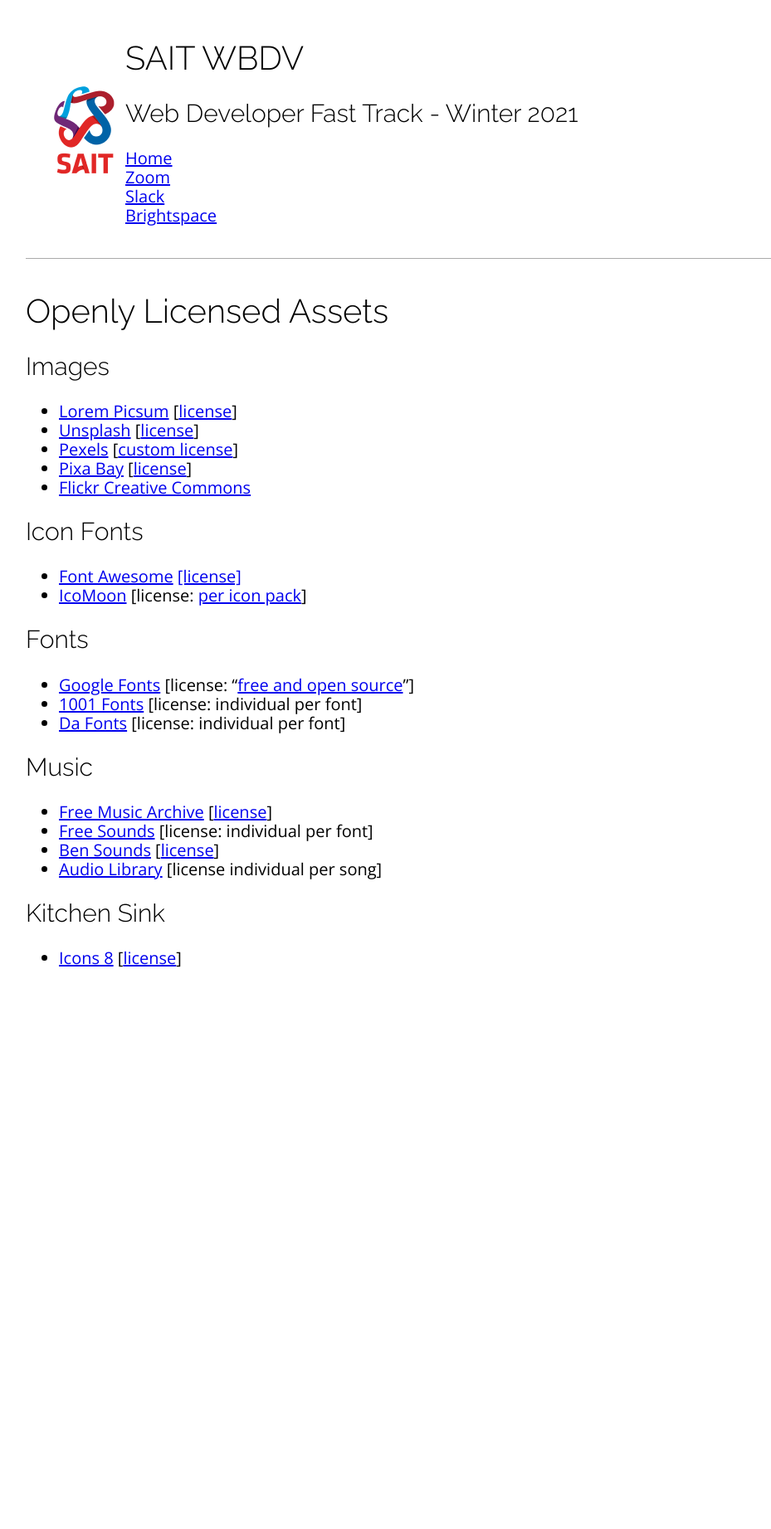
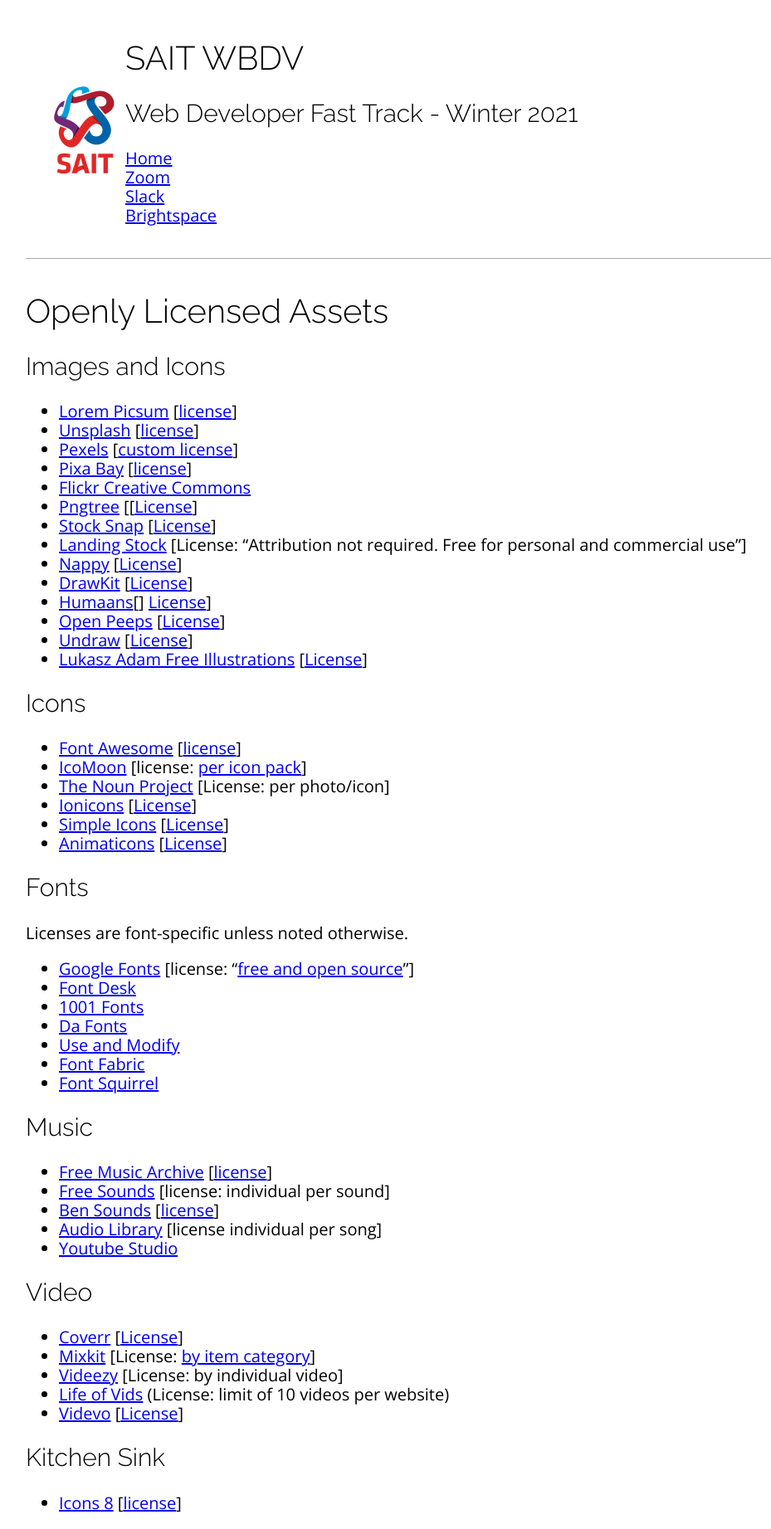
Before and after one commit to sait-wbdv/winter-2021, a Jekyll site: the page built from cheatsheets/copyright/open-assets/index.md, in a window 1280 px wide. Shown: the whole page at 83% size, without its empty margins (97-1026 px from the left). Built offline with Jekyll 4.4.1, drawn with Linux system fonts in a browser that asks for light colours; nearby versions of some CDN libraries; before the commit the page ends 1186 px from its top, so only the background shows below that.

Commit message:
added new open resources

```diff
--- a/cheatsheets/copyright/open-assets/index.md
+++ b/cheatsheets/copyright/open-assets/index.md
@@ -3,27 +3,53 @@ layout: default
 title: Openly Licensed Assets
 ---
 # Openly Licensed Assets
-## Images
+## Images and Icons
 - [Lorem Picsum](http://picsum.photos/) [[license](https://github.com/DMarby/picsum-photos/blob/main/lICENSE.md)]
 - [Unsplash](https://unsplash.com/) [[license](https://unsplash.com/license)]
 - [Pexels](https://www.pexels.com/) [[custom license](https://www.pexels.com/license/)]
 - [Pixa Bay](https://pixabay.com/) [[license](https://pixabay.com/service/license/)]
 - [Flickr Creative Commons](https://www.flickr.com/creativecommons/)
+- [Pngtree](https://pngtree.com/so/free-download) [[[License](https://pngtree.com/legal/license-terms)]
+- [Stock Snap](https://stocksnap.io/) [[License](https://stocksnap.io/license)]
+- [Landing Stock](https://landingstock.com/)  [License: "Attribution not required. Free for personal and commercial use"]
+- [Nappy](https://www.nappy.co/) [[License](https://www.nappy.co/license)]
+- [DrawKit](https://www.drawkit.io/) [[License](https://www.drawkit.io/license)]
+- [Humaans](https://www.humaaans.com/)[] [License](https://creativecommons.org/share-your-work/public-domain/cc0/)]
+- [Open Peeps](https://www.openpeeps.com/) [[License](https://creativecommons.org/publicdomain/zero/1.0/)]
+- [Undraw](https://undraw.co/) [[License](https://undraw.co/license)]
+- [Lukasz Adam Free Illustrations](https://lukaszadam.com/illustrations) [[License](https://creativecommons.org/publicdomain/zero/1.0/)]
 
-## Icon Fonts
-- [Font Awesome](https://fontawesome.com/) [[license]](https://fontawesome.com/license/free)
+## Icons
+- [Font Awesome](https://fontawesome.com/) [[license](https://fontawesome.com/license/free)]
 - [IcoMoon](https://icomoon.io/) [license: [per icon pack](https://icomoon.io/app/#/select/library)]
+- [The Noun Project](https://thenounproject.com/) [License: per photo/icon]
+- [Ionicons](https://ionicons.com/) [[License](https://opensource.org/licenses/MIT)]
+- [Simple Icons](https://simpleicons.org/) [[License](https://github.com/simple-icons/simple-icons/blob/develop/LICENSE.md)]
+- [Animaticons](https://animaticons.co/) [[License](https://animaticons.co/license/)]
 
 ## Fonts
+Licenses are font-specific unless noted otherwise.
 - [Google Fonts](https://fonts.google.com/) [license: "[free and open source](https://fonts.google.com/about)"]
-- [1001 Fonts](https://www.1001fonts.com/) [license: individual per font]
-- [Da Fonts](https://www.dafont.com/) [license: individual per font]
+- [Font Desk](https://fontesk.com/)
+- [1001 Fonts](https://www.1001fonts.com/)
+- [Da Fonts](https://www.dafont.com/)
+- [Use and Modify](https://usemodify.com/)
+- [Font Fabric](https://www.fontfabric.com/free-fonts/)
+- [Font Squirrel](https://www.fontsquirrel.com/)
 
 ## Music
 - [Free Music Archive](https://freemusicarchive.org/) [[license](https://freemusicarchive.org/License_Guide)]
-- [Free Sounds](https://freesound.org/) [license: individual per font]
+- [Free Sounds](https://freesound.org/) [license: individual per sound]
 - [Ben Sounds](https://www.bensound.com/) [[license](https://www.bensound.com/licensing)]
 - [Audio Library](https://studio.youtube.com/channel/UCGB28M03tMtjaRBHtwfIdlg/music) [license individual per song]
+- [Youtube Studio](https://studio.youtube.com/channel/UCxQRBS5AYtNfun5Jr2Hnelw/music)
+
+## Video
+- [Coverr](https://coverr.co/) [[License](https://coverr.co/license)]
+- [Mixkit](https://mixkit.co/) [License: [by item category](https://mixkit.co/license/)]
+- [Videezy](https://www.videezy.com/) [License: by individual video]
+- [Life of Vids](https://www.lifeofvids.com/) (License: limit of 10 videos per website)
+- [Videvo](https://www.videvo.net/stock-video-footage/) [[License](https://help.videvo.net/article/28-videvo-attribution-license)]
 
 ## Kitchen Sink
 - [Icons 8](https://icons8.com/) [[license](https://icons8.com/license)]
```
